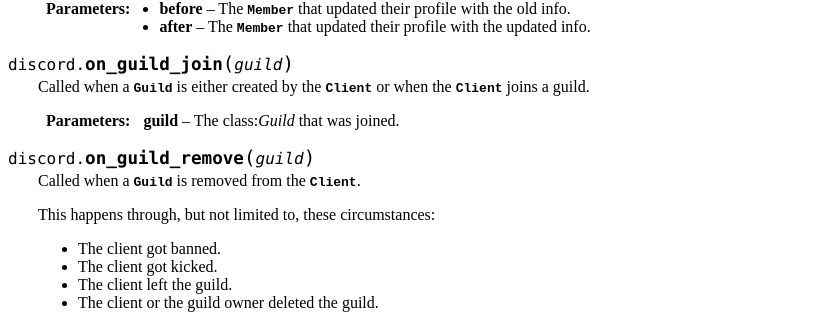
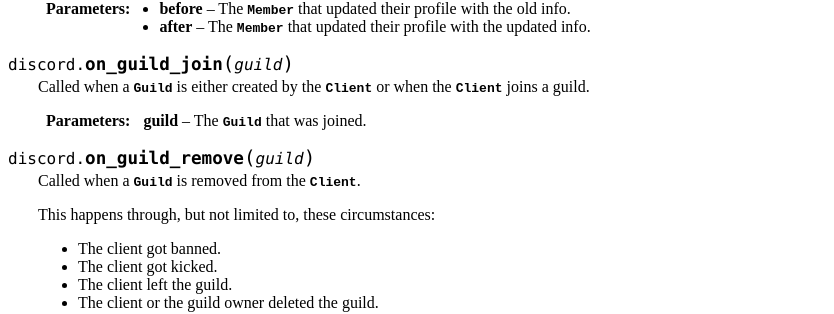
Before and after one commit to Rapptz/discord.py, a Sphinx documentation site: the page built from docs/api.rst, in a window 1280 px wide and 900 px high, scrolled down 6733 px. Shown: the part 148-462 px from the top of the window, without its empty margins (0-834 px from the left). Built offline with Sphinx 7.4.7, drawn with Linux system fonts in a browser that asks for light colours.

Commit message:
Fix on_guild_join param doc

```diff
--- a/docs/api.rst
+++ b/docs/api.rst
@@ -423,7 +423,7 @@
     Called when a :class:`Guild` is either created by the :class:`Client` or when the
     :class:`Client` joins a guild.
 
-    :param guild: The class:`Guild` that was joined.
+    :param guild: The :class:`Guild` that was joined.
 
 .. function:: on_guild_remove(guild)
 
```
